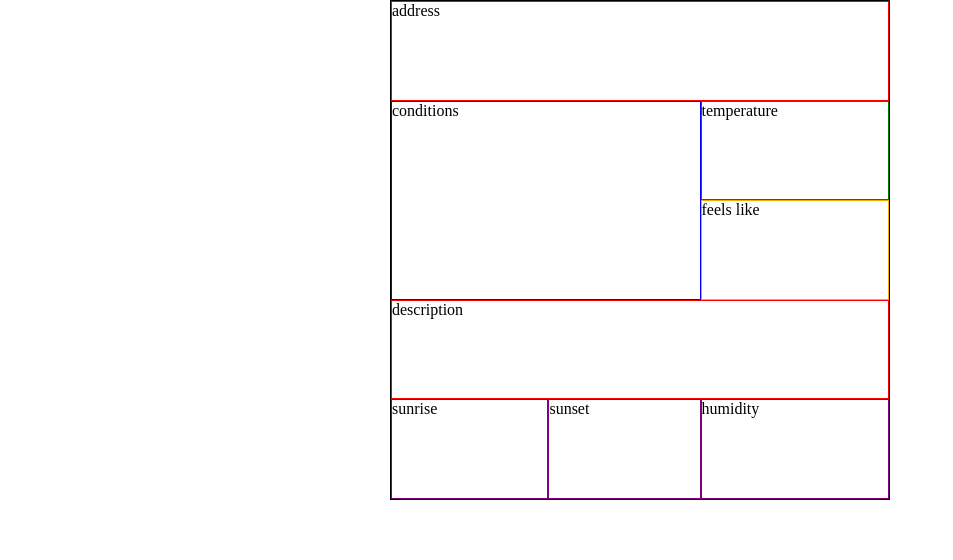
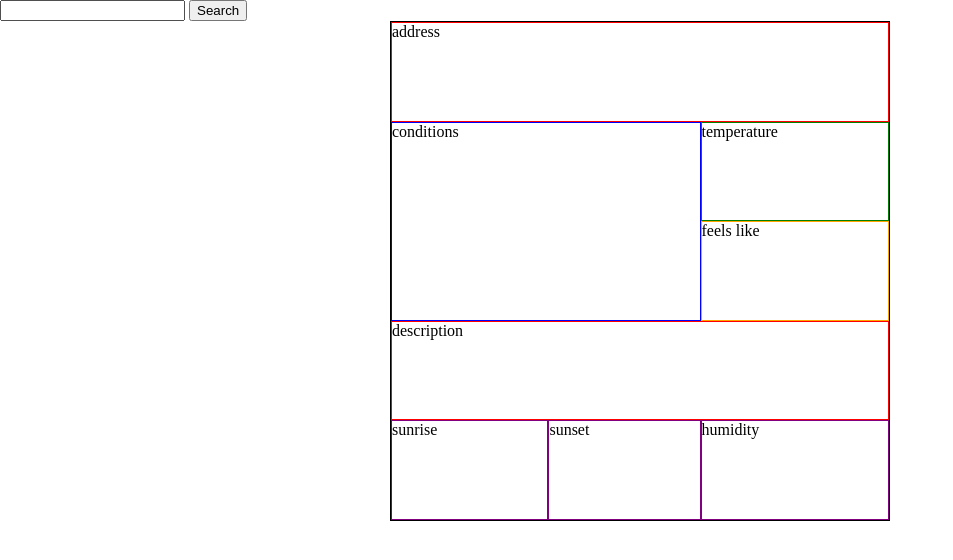
Before and after one commit to clouded-afk/weather-app, a website built with webpack: page src/index.html in a window 1280 px wide. Shown: the whole page, without its empty margins (0-953 px from the left). Built offline with nearby package versions, Linux system fonts and the light colour scheme; no server answers.

Commit message:
Add button to search for location

```diff
--- a/src/index.html
+++ b/src/index.html
@@ -8,7 +8,8 @@
   <body>
     <div class="main-container">
       <div class="search-bar-container">
-        <search id="search-bar"></search>
+        <input type="text" id="search-bar" />
+        <button class="search-button">Search</button>
       </div>
 
       <div class="weather-display-container">
```
